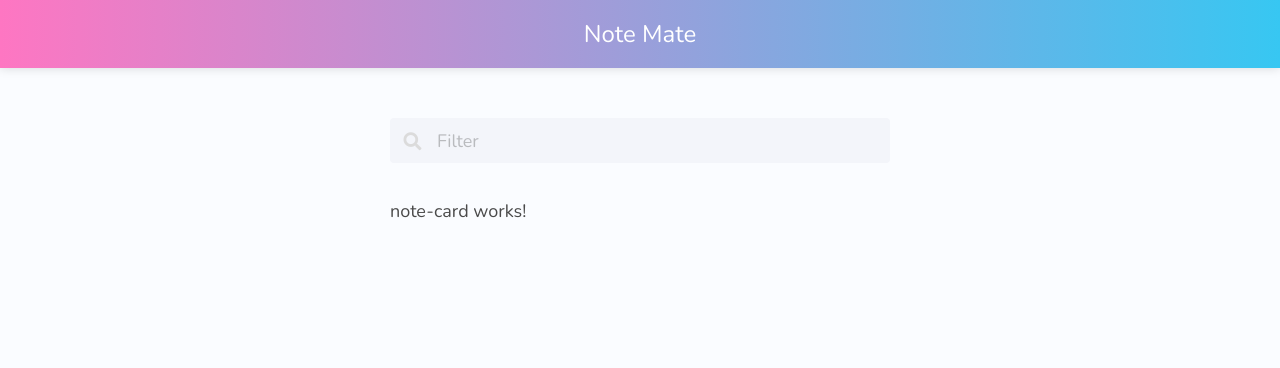
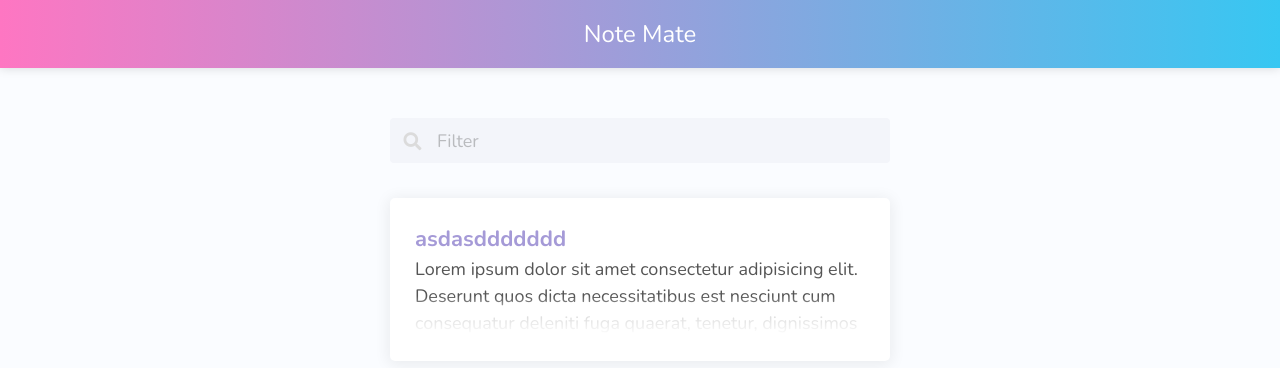
Before and after one commit to LohanMarano/angular_NotesApp, an Angular app: page / in a window 1280 px wide. Shown: the top 368 px of the page. Built offline with nearby package versions, Linux system fonts and the light colour scheme.

Commit message:
trucator fix ngAfterViewInit instead of ngOnInit

```diff
--- a/src/app/note-card/note-card.component.html
+++ b/src/app/note-card/note-card.component.html
@@ -1 +1,18 @@
-<p>note-card works!</p>
+<div #container class="note-card-container">
+
+    <a>
+      <div class="note-card-content">
+        <h1 class="note-card-title">asdasddddddd</h1>
+
+        <div #bodyText class="note-card-body">
+          <p>Lorem ipsum dolor sit amet consectetur adipisicing elit. Deserunt quos dicta necessitatibus est nesciunt cum consequatur deleniti fuga quaerat, tenetur, dignissimos inventore quo! Corrupti, facere incidunt ad minima ea commodi!</p>
+
+          <div #truncator class="fade-out-truncation"></div>
+        </div>
+      </div>
+    </a>
+
+
+    <div class="x-button"></div>
+
+  </div>
--- a/src/app/note-card/note-card.component.scss
+++ b/src/app/note-card/note-card.component.scss
@@ -0,0 +1,91 @@
+@import '../../main-styles.scss';
+
+.note-card-container {
+    position: relative;
+
+    background: white;
+    border-radius: 5px;
+
+    box-shadow: 0px 2px 15px 2px rgba(black, 0.068);
+    transition: box-shadow 0.2s ease-out;
+
+
+    &:hover {
+        cursor: pointer;
+        box-shadow: 0px 0px 0px 4px rgba(black, 0.068);
+
+        .x-button {
+            opacity: 1;
+            transform: scale(1);
+
+            transition-delay: 0.35s;
+        }
+    }
+
+    .note-card-content {
+        padding: 25px;
+
+        .note-card-title {
+            font-size: 22px;
+            font-weight: bold;
+            color: $purple;
+        }
+
+        .note-card-body {
+            position: relative;
+
+            color: #555;
+
+            // The maximum height before it is truncated
+            max-height: 80px;
+            overflow: hidden;
+
+            .fade-out-truncation {
+                position: absolute;
+
+                pointer-events: none;
+
+                bottom: 0;
+
+                height: 50%;
+                width: 100%;
+                background: linear-gradient(to bottom, rgba(white, 0) 0%, rgba(white, 0.8) 50%, white 100%);
+            }
+        }
+    }
+}
+
+.x-button {
+    position: absolute;
+
+    // 12px from the top
+    top: 12px;
+
+    // 12px from the right side
+    right: 12px;
+
+    height: 34px;
+    width: 34px;
+
+    background-color: $light-red;
+    background-image: url('../../assets/delete_icon.svg');
+    background-repeat: no-repeat;
+    background-position: center;
+
+    border-radius: 4px;
+
+    transition: opacity 0.2s ease-out, transform 0.2s ease-out;
+
+    // the button is hidden by default
+    opacity: 0;
+    transform: scale(0.35);
+
+    &:hover {
+        background-color: darken($light-red, 2%);
+    }
+
+    // on click
+    &:active {
+        background-color: darken($light-red, 4%);
+    }
+}
--- a/src/app/note-card/note-card.component.ts
+++ b/src/app/note-card/note-card.component.ts
@@ -1,4 +1,4 @@
-import { Component, OnInit } from '@angular/core';
+import { Component, ElementRef, OnInit, Renderer2, ViewChild } from '@angular/core';
 
 @Component({
   selector: 'app-note-card',
@@ -7,9 +7,30 @@
 })
 export class NoteCardComponent implements OnInit {
 
-  constructor() { }
+  @ViewChild('truncator') truncator: ElementRef<HTMLElement>;
+  @ViewChild('bodyText') bodyText: ElementRef<HTMLElement>;
+
+  constructor(private renderer: Renderer2) { }
 
   ngOnInit(): void {
+
+  }
+
+  ngAfterViewInit(): void {
+
+    // work out if there is a text overflow and if not, then hide the truncator
+
+    let style = window.getComputedStyle(this.bodyText.nativeElement, null);
+    let viewableHeight = parseInt(style.getPropertyValue("height"), 10);
+
+    if (this.bodyText.nativeElement.scrollHeight > viewableHeight) {
+      // if there is a text overflow, show the fade out truncator
+      this.renderer.setStyle(this.truncator.nativeElement, 'display', 'block');
+    } else {
+      // else (there is a text overflow), hide the fade out truncator
+      this.renderer.setStyle(this.truncator.nativeElement, 'display', 'none');
+    }
+
   }
 
 }
--- a/tsconfig.json
+++ b/tsconfig.json
@@ -5,7 +5,7 @@
     "baseUrl": "./",
     "outDir": "./dist/out-tsc",
     "forceConsistentCasingInFileNames": true,
-    "strict": true,
+    "strict": false,
     "noImplicitOverride": true,
     "noPropertyAccessFromIndexSignature": true,
     "noImplicitReturns": true,
@@ -27,6 +27,6 @@
     "enableI18nLegacyMessageIdFormat": false,
     "strictInjectionParameters": true,
     "strictInputAccessModifiers": true,
-    "strictTemplates": true
+    "strictTemplates": true,
   }
 }
```
